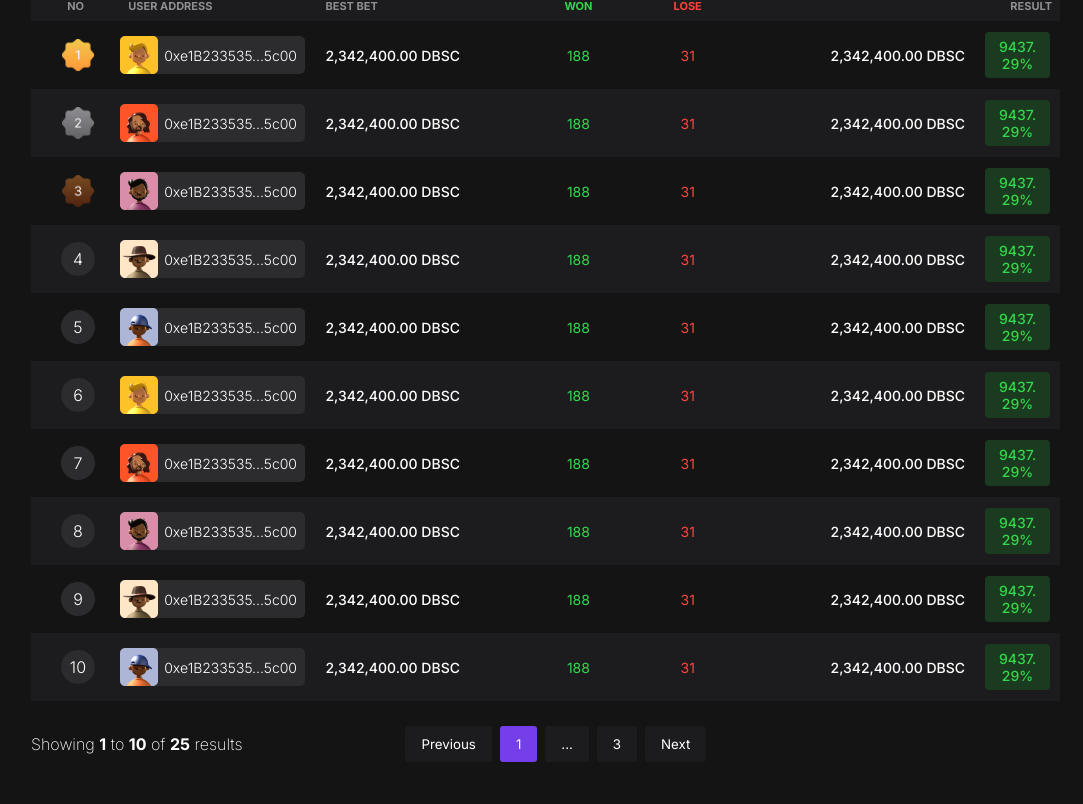
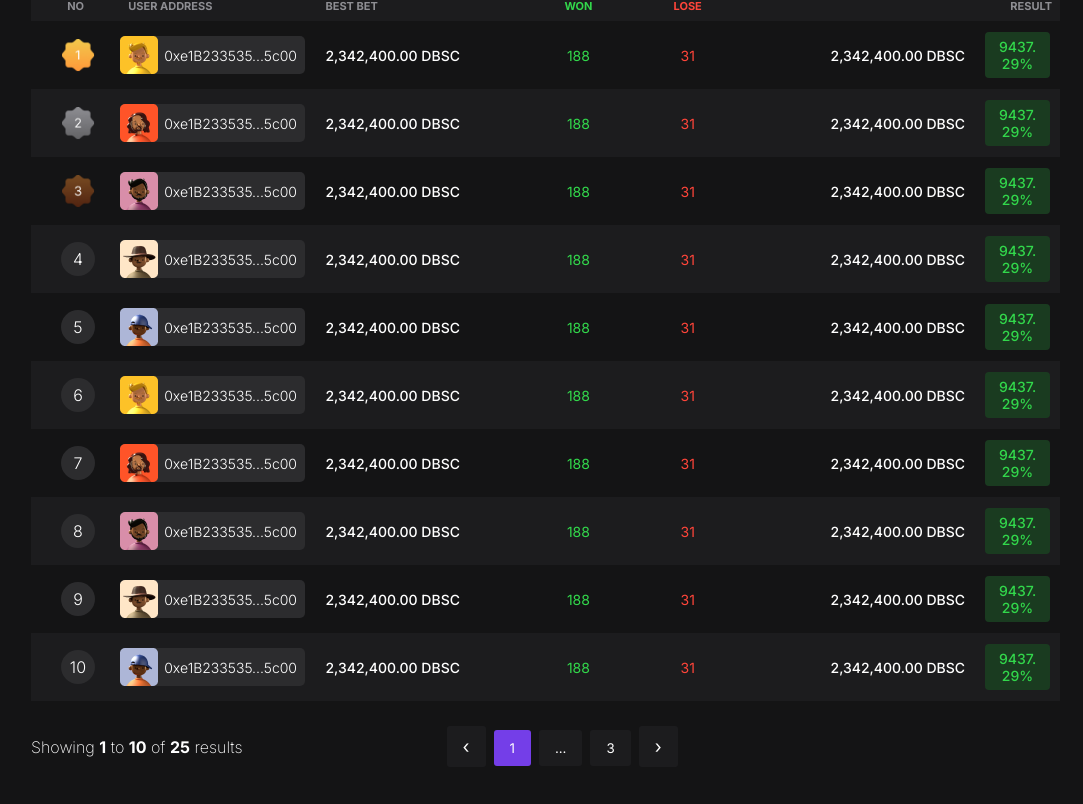
Before and after one commit to muhammad-junaid1/kingdom-sport, a React (Create React App) app: page /leaderboard in a window 1280 px wide. Shown: the part 384-1188 px from the top of the page, without its empty margins (87-1170 px from the left). Built offline with nearby package versions, Linux system fonts and the light colour scheme.

Commit message:
now it is more better

```diff
--- a/src/components/pages/LeaderBoard.jsx
+++ b/src/components/pages/LeaderBoard.jsx
@@ -19,7 +19,7 @@ const LeaderBoard = () => {
            buttonsCount: true,
            limit: 10
        },
-    //    autoWidth: true,
+       autoWidth: true,
        search: true,
        className: {
         tr: 'table-row',
@@ -29,8 +29,16 @@ const LeaderBoard = () => {
         table: "data-table",
         td: "table-data",
         tbody: "table-body"
+      },
+      language: {
+          "pagination": {
+              "next": "›",
+              "previous": "‹"
+          }
       }
     }).render(wrapperRef.current);
+
+    // Modify the search input
     const tableInput = document.querySelector(".table-search-input input");
     tableInput.setAttribute("placeholder", "Search a wallet");
     const img = document.createElement("img");
--- a/src/components/pages/css/Leaderboard.css
+++ b/src/components/pages/css/Leaderboard.css
@@ -103,13 +103,13 @@
     background-color: var(--violet6) !important;
 }
 
-.gridjs-pages button:first-child span, .gridjs-pages button:last-child span{
+.gridjs-pages button:first-child, .gridjs-pages button:last-child{
     font-size: 1.8rem;
 }
 
 .gridjs-summary {
     font-weight: 200;
-    width: 36%;
+    width: 40%;
 }
 
 
@@ -154,7 +154,7 @@
     }
     .table-search-input{
         top:0;
-        margin: 12px 0;
+        margin: 15px 0;
     }
     .table-search-input input {
         width: 100%;
```
